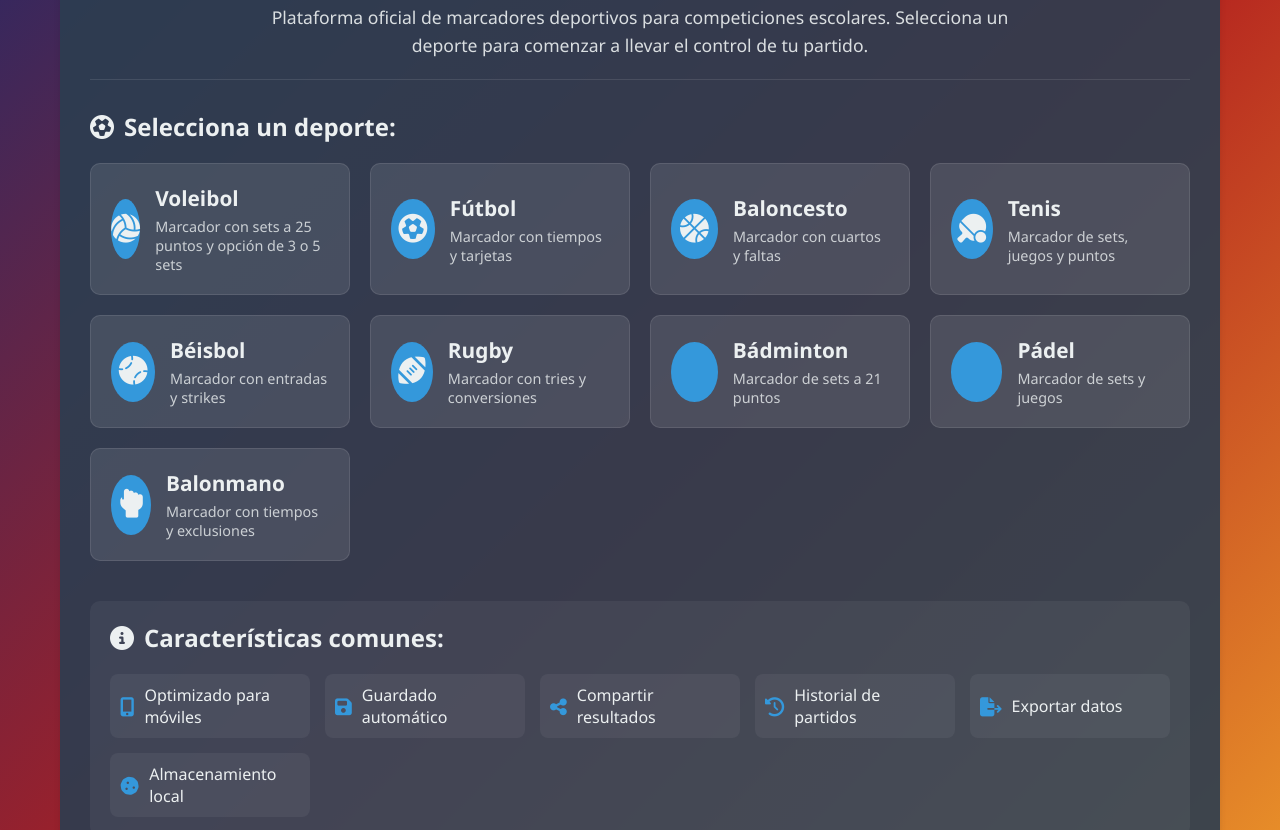
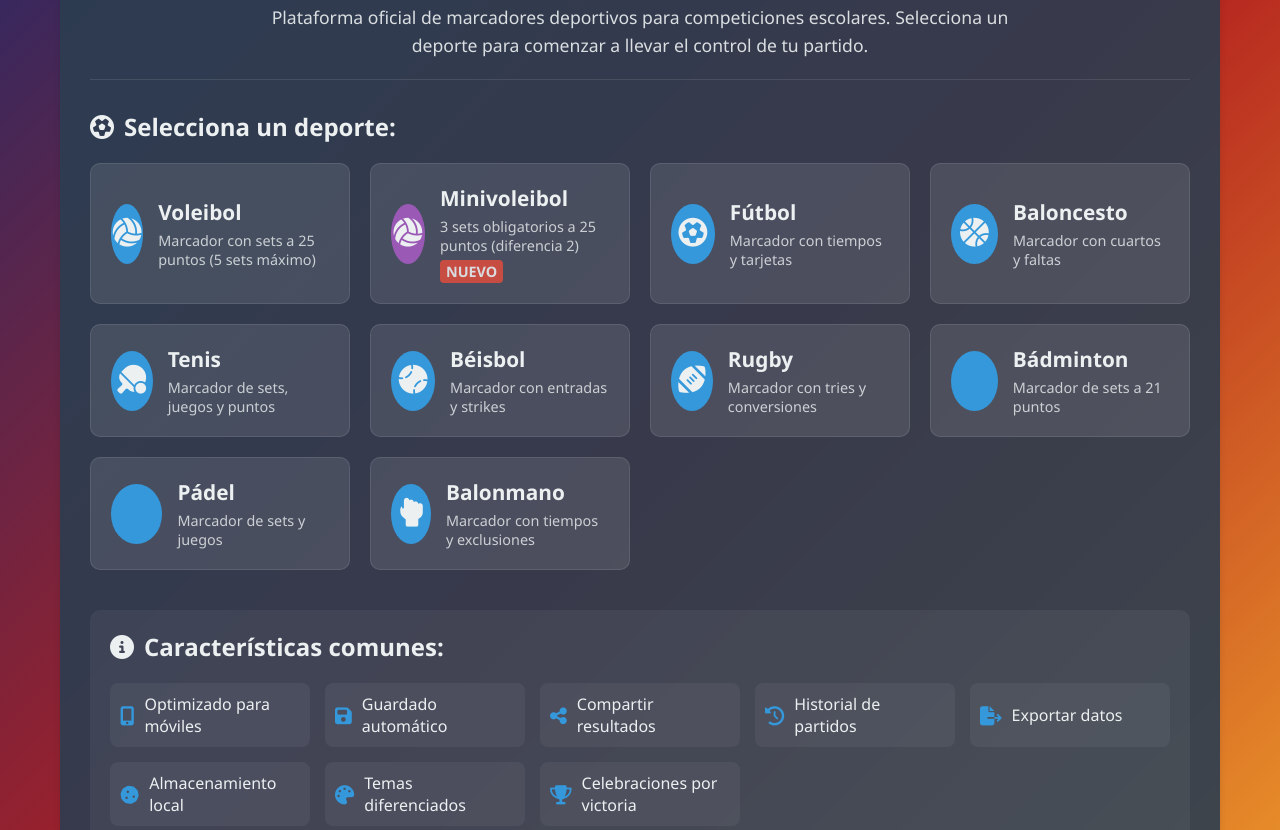
Before and after one commit to enfaseterminal/marcador-deportivo, a plain HTML site: page index.html in a window 1280 px wide. Shown: the part 274-1104 px from the top of the page. Drawn offline with Linux system fonts and the light colour scheme.

Commit message:
Minivoley dos

```diff
--- a/css/main.css
+++ b/css/main.css
@@ -212,3 +212,15 @@ footer {
         padding: 20px;
     }
 }
+/* Estilo para etiqueta "Nuevo" en las tarjetas de deportes */
+.sport-tag {
+    display: inline-block;
+    background-color: #e74c3c;
+    color: white;
+    font-size: 0.7rem;
+    padding: 2px 6px;
+    border-radius: 4px;
+    margin-top: 5px;
+    font-weight: bold;
+    text-transform: uppercase;
+}
--- a/index.html
+++ b/index.html
@@ -34,14 +34,26 @@
                 <h3><i class="fas fa-futbol"></i> Selecciona un deporte:</h3>
 
                 <div class="sports-container">
-                    <!-- Voleibol -->
+                    <!-- Voleibol (5 sets) -->
                     <a href="voleibol/index.html" class="sport-card">
-                        <div class="sport-icon">
+                        <div class="sport-icon" style="background-color: #3498db;">
                             <i class="fas fa-volleyball-ball"></i>
                         </div>
                         <div class="sport-info">
                             <h4>Voleibol</h4>
-                            <p>Marcador con sets a 25 puntos y opción de 3 o 5 sets</p>
+                            <p>Marcador con sets a 25 puntos (5 sets máximo)</p>
+                        </div>
+                    </a>
+
+                    <!-- Minivoleibol (3 sets) -->
+                    <a href="minivoley/index.html" class="sport-card">
+                        <div class="sport-icon" style="background-color: #9b59b6;">
+                            <i class="fas fa-volleyball-ball"></i>
+                        </div>
+                        <div class="sport-info">
+                            <h4>Minivoleibol</h4>
+                            <p>3 sets obligatorios a 25 puntos (diferencia 2)</p>
+                            <p class="sport-tag">Nuevo</p>
                         </div>
                     </a>
 
@@ -162,6 +174,14 @@
                         <i class="fas fa-cookie"></i>
                         <p>Almacenamiento local</p>
                     </div>
+                    <div class="feature">
+                        <i class="fas fa-palette"></i>
+                        <p>Temas diferenciados</p>
+                    </div>
+                    <div class="feature">
+                        <i class="fas fa-trophy"></i>
+                        <p>Celebraciones por victoria</p>
+                    </div>
                 </div>
             </div>
 
```
